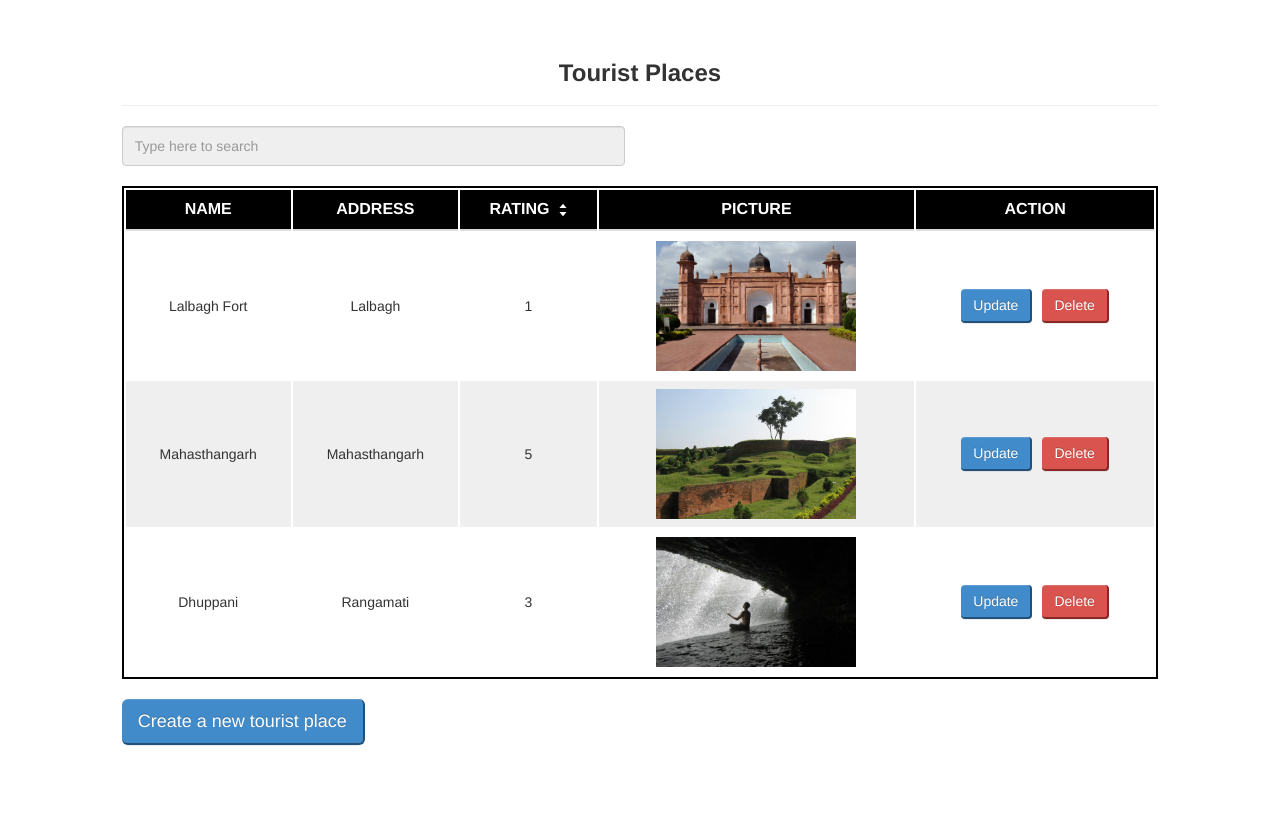
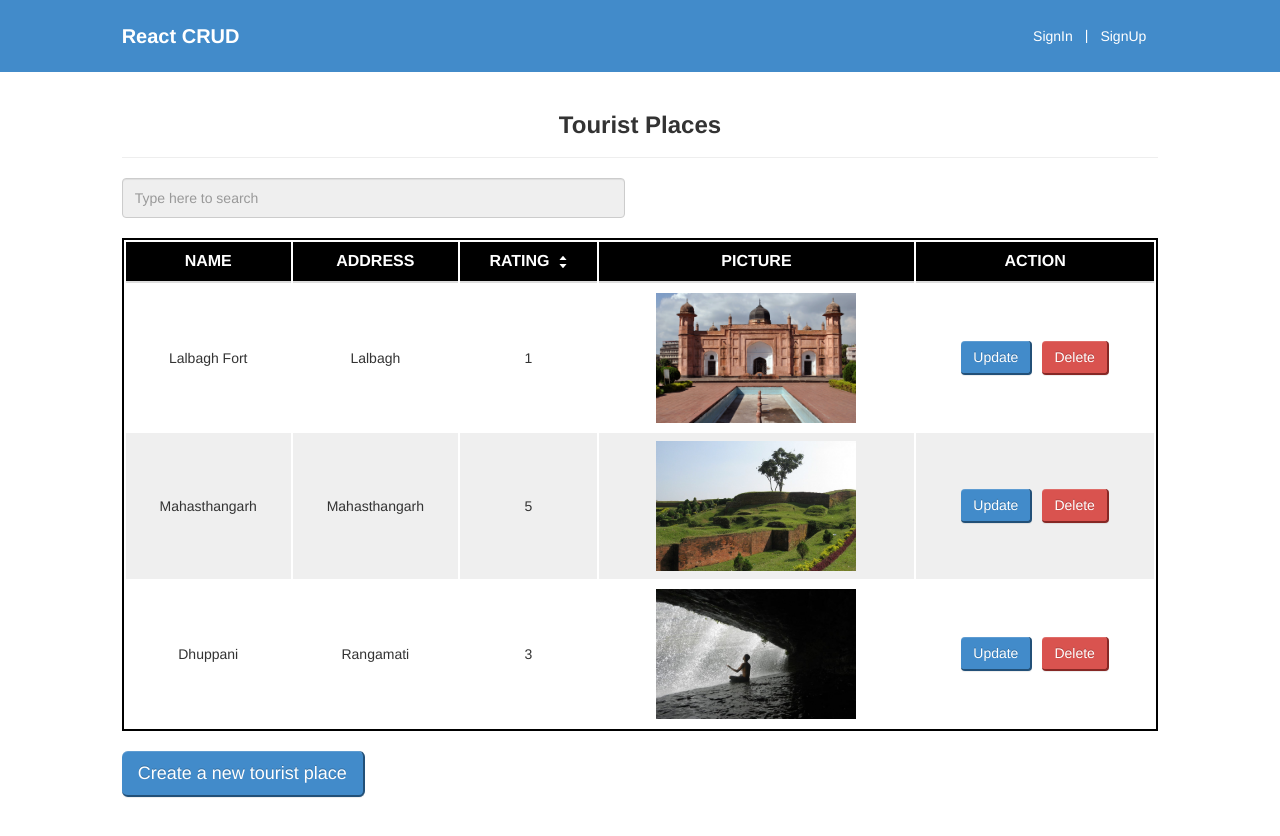
Before and after one commit to showrin-enosisbd/tourist-places, a React app: page / in a window 1280 px wide. Shown: the top 836 px of the page. Before the commit the page ends 805 px from the top, so only its background shows below. Built offline with nearby package versions, Linux system fonts and the light colour scheme.

Commit message:
:sparkles: [feat] Integrate Layout component to all the pages

```diff
--- a/src/App.scss
+++ b/src/App.scss
@@ -18,6 +18,6 @@
 
 [class*="-page"] {
 	&[class*="container"] {
-		padding: 20px 15px 60px;
+		padding: 0 15px 60px;
 	}
 }
--- a/src/pages/Edit/Edit.jsx
+++ b/src/pages/Edit/Edit.jsx
@@ -4,9 +4,11 @@ import { PageHeader, Grid, Row, Col } from "react-bootstrap";
 
 import Button from "../../components/Button";
 import PlaceFormContainer from "../../containers/PlaceFormContainer";
+import Layout from "../../components/Layout";
 
 const Edit = ({ placeToEdit }) => {
 	return (
+		<Layout>
 			<Grid className="edit-page">
 				<Row>
 					<Col xs={12} md={8} mdOffset={2}>
@@ -24,6 +26,7 @@ const Edit = ({ placeToEdit }) => {
 					</Col>
 				</Row>
 			</Grid>
+		</Layout>
 	);
 };
 
--- a/src/pages/Home/Home.jsx
+++ b/src/pages/Home/Home.jsx
@@ -10,6 +10,7 @@ import {
 	SORT_DIRECTION_DESC,
 	SORT_DIRECTION_NORMAL,
 } from "../../utils/constants";
+import Layout from "../../components/Layout";
 
 const Home = () => {
 	const [searchKeyword, setSearchKeyword] = useState("");
@@ -26,6 +27,7 @@ const Home = () => {
 	};
 
 	return (
+		<Layout>
 			<Grid className="home-page" fluid>
 				<Row>
 					<Col xs={12} md={10} mdOffset={1}>
@@ -60,6 +62,7 @@ const Home = () => {
 					</Col>
 				</Row>
 			</Grid>
+		</Layout>
 	);
 };
 
--- a/src/pages/New/New.jsx
+++ b/src/pages/New/New.jsx
@@ -4,9 +4,11 @@ import { PageHeader, Grid, Row, Col } from "react-bootstrap";
 
 import Button from "../../components/Button";
 import PlaceFormContainer from "../../containers/PlaceFormContainer";
+import Layout from "../../components/Layout";
 
 const New = () => {
 	return (
+		<Layout>
 			<Grid className="new-page">
 				<Row>
 					<Col xs={12} md={8} mdOffset={2}>
@@ -24,6 +26,7 @@ const New = () => {
 					</Col>
 				</Row>
 			</Grid>
+		</Layout>
 	);
 };
 
```
Lines whose indentation alone changed are shown as unchanged.
